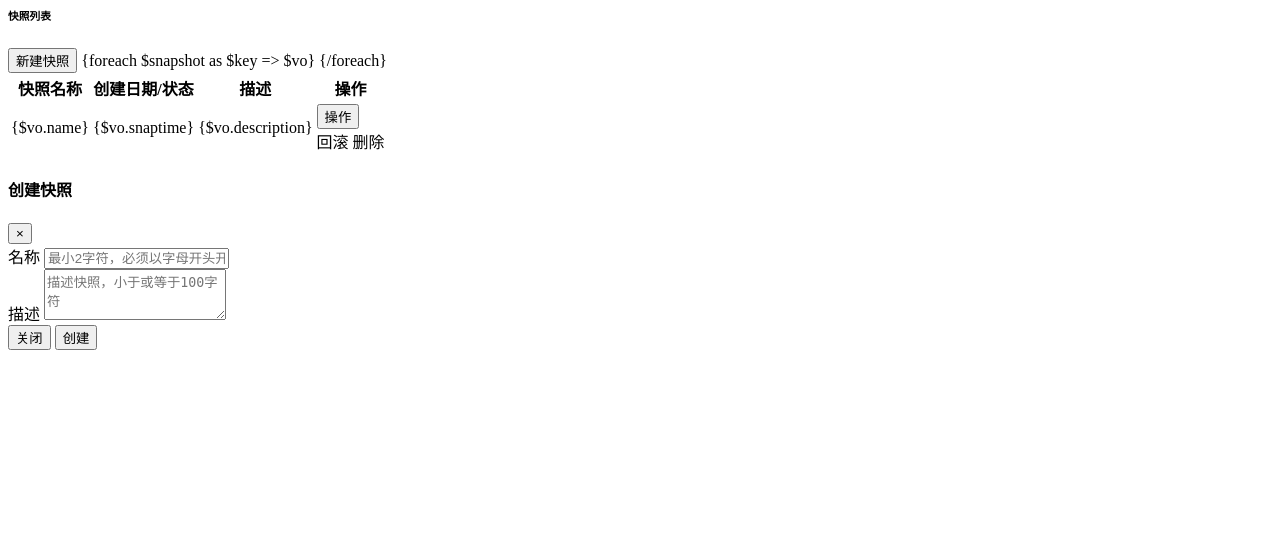
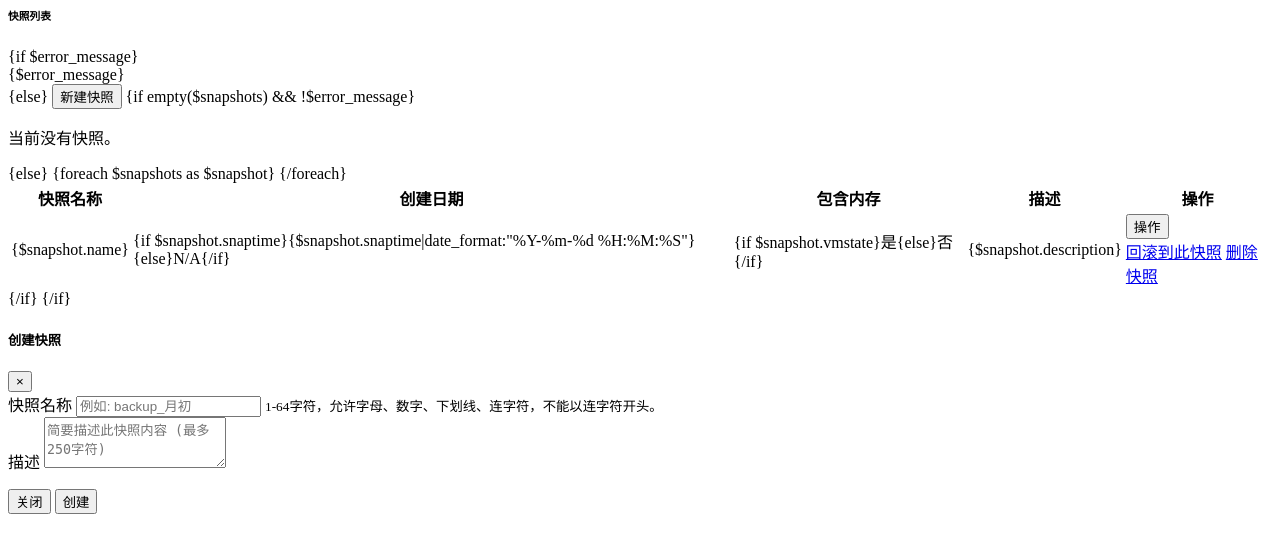
Before and after one commit to xkatld/zjmf-pve-lxc-server, a Django app: template templates/snapshot.html in a window 1280 px wide. Shown: the top 553 px of the page. Run offline with Django 3.2, Linux system fonts and the light colour scheme; the template is opened without the code that fills it, so the values that code supplies are empty.

Commit message:
Update snapshot.html

```diff
--- a/templates/snapshot.html
+++ b/templates/snapshot.html
@@ -1,247 +1,178 @@
-
-
-
-
 <div class="row">
     <div class="col-xl-12 col-xs-12">
         <div class="card shadow mb-4">
             <div class="card-header py-3">
                 <h6 class="m-0 font-weight-bold text-primary">快照列表</h6>
             </div>
-
-
-
-
-
-
-
             <div class="card-body table-responsive mx-table">
-
-       <button type="button" class="btn btn-success sm-text text-uppercase mb-2" data-toggle="modal" data-target="#myModal">新建快照</button>
-      <table class="table table-hover  t-text-dark--light-15 sm-text">
+                {if $error_message}
+                     <div class="alert alert-danger">{$error_message}</div>
+                {else}
+                    <button type="button" class="btn btn-success sm-text text-uppercase mb-2" data-toggle="modal" data-target="#create_snapshot_modal">新建快照</button>
+                    {if empty($snapshots) && !$error_message}
+                        <p>当前没有快照。</p>
+                    {else}
+                    <table class="table table-hover t-text-dark--light-15 sm-text">
                         <thead>
                         <tr>
-            <th scope="col">快照名称</th>
-            <th scope="col">创建日期/状态</th>
-            <th scope="col">描述</th>
-            <th scope="col">操作</th>
+                            <th>快照名称</th>
+                            <th>创建日期</th>
+                            <th>包含内存</th>
+                            <th>描述</th>
+                            <th>操作</th>
                         </tr>
                         </thead>
                         <tbody class="t-mt-15">
-           {foreach $snapshot as $key => $vo}
+                        {foreach $snapshots as $snapshot}
                         <tr>
-                    <td>
-                     {$vo.name}
-                    </td>
-                    <td>{$vo.snaptime}</td>
-                    <td>{$vo.description}</td>
+                            <td>{$snapshot.name}</td>
+                            <td>{if $snapshot.snaptime}{$snapshot.snaptime|date_format:"%Y-%m-%d %H:%M:%S"}{else}N/A{/if}</td>
+                            <td>{if $snapshot.vmstate}是{else}否{/if}</td>
+                            <td>{$snapshot.description}</td>
                             <td>
                                 <div class="dropdown">
-                      <button class="btn btn-success dropdown-toggle" type="button" data-toggle="dropdown" aria-haspopup="true"
-                        aria-expanded="false">
-                        操作<i class="mdi mdi-chevron-down"></i>
+                                    <button class="btn btn-primary btn-sm dropdown-toggle" type="button" data-toggle="dropdown" aria-haspopup="true" aria-expanded="false">
+                                        操作
                                     </button>
-                      <div class="dropdown-menu dropdown-menu-end" style="">
-                        <a class="dropdown-item" onclick="RollBACK('{$vo.name}')">回滚</a>
-                        <a class="dropdown-item" onclick="DeleteSnapshot('{$vo.name}')">删除</a>
-
+                                    <div class="dropdown-menu dropdown-menu-right">
+                                        <a class="dropdown-item" href="javascript:void(0);" onclick="rollbackSnapshot('{$snapshot.name}')">回滚到此快照</a>
+                                        <a class="dropdown-item" href="javascript:void(0);" onclick="deleteSnapshot('{$snapshot.name}')">删除快照</a>
                                     </div>
                                 </div>
                             </td>
                         </tr>
                         {/foreach}
-
                         </tbody>
                     </table>
-
-
+                    {/if}
+                {/if}
             </div>
-
-    <!-- 模态框（Modal） -->
-    <div class="modal fade" id="myModal" tabindex="-1" role="dialog" aria-labelledby="myModalLabel" aria-hidden="true">
-        <div class="modal-dialog">
-            <div class="modal-content">
-                <div class="modal-header">
-
-                    <h4 class="modal-title" id="myModalLabel">创建快照</h4>
-                    <button type="button" class="close" data-dismiss="modal" aria-hidden="true">&times;</button>
         </div>
-                <div class="modal-body">
-
-
-                      <div class="form-group">
-                        <label for="name">名称</label>
-                        <input type="text" class="form-control" id="Snapshot_name" placeholder="最小2字符，必须以字母开头开始，允许的字符: 'A-Z', 'a-z', '0-9', '_'">
-                      </div>
-
-                      <div class="form-group">
-                        <label for="name">描述</label>
-                        <textarea class="form-control" id="Snapshot_description" placeholder="描述快照，小于或等于100字符" rows="3"></textarea>
-                      </div>
-
-
-                    </div>
-                <div class="modal-footer">
-                    <button type="button" class="btn btn-default" data-dismiss="modal">关闭</button>
-                    <button type="button" class="btn btn-primary" onclick="CreateSnapshot()">创建</button>
-                </div>
-            </div><!-- /.modal-content -->
-        </div><!-- /.modal -->
     </div>
 </div>
 
+<div class="modal fade" id="create_snapshot_modal" tabindex="-1" role="dialog" aria-labelledby="createSnapshotModalLabel" aria-hidden="true">
+    <div class="modal-dialog" role="document">
+        <div class="modal-content">
+            <div class="modal-header">
+                <h5 class="modal-title" id="createSnapshotModalLabel">创建快照</h5>
+                <button type="button" class="close" data-dismiss="modal" aria-label="Close">
+                    <span aria-hidden="true">&times;</span>
+                </button>
             </div>
-    <script type="text/javascript" charset="utf-8">
+            <div class="modal-body">
+                <form id="create_snapshot_form">
+                    <div class="form-group">
+                        <label for="snapshot_name_input">快照名称</label>
+                        <input type="text" class="form-control" id="snapshot_name_input" name="name" placeholder="例如: backup_月初" required pattern="^[a-zA-Z0-9_][a-zA-Z0-9_-]{0,63}$">
+                        <small class="form-text text-muted">1-64字符，允许字母、数字、下划线、连字符，不能以连字符开头。</small>
+                    </div>
+                    <div class="form-group">
+                        <label for="snapshot_description_input">描述</label>
+                        <textarea class="form-control" id="snapshot_description_input" name="description" rows="3" placeholder="简要描述此快照内容 (最多250字符)"></textarea>
+                    </div>
+                </form>
+            </div>
+            <div class="modal-footer">
+                <button type="button" class="btn btn-secondary" data-dismiss="modal">关闭</button>
+                <button type="button" class="btn btn-primary" onclick="createSnapshot()">创建</button>
+            </div>
+        </div>
+    </div>
+</div>
 
-        function CreateSnapshot(){
-            name = Snapshot_name.value
-            description = Snapshot_description.value
+<script type="text/javascript">
+    function createSnapshot() {
+        var snapshotName = document.getElementById('snapshot_name_input').value;
+        var snapshotDescription = document.getElementById('snapshot_description_input').value;
 
-            var body = {"func":"create_snapshot","name":name,"description":description}
-            $.post("{$MODULE_CUSTOM_API}",body,function(data,status){
-
-
-
-                if(data.status=="200"){
-                    Swal.fire("成功", data.msg, "success");
-                    setTimeout(location.reload(),5000)
-                }else if(data.ErrMsg=="IllegalFormat"){
-                    Swal.fire("Oops！", "提交的表单不符合格式，请检查提交的表单是否符合提示中的格式。", "warning");
-                }else{
-                    Swal.fire("失败", "创建快照失败，如多次错误请联系管理员。", "error");
+        if (!snapshotName.match(/^[a-zA-Z0-9_][a-zA-Z0-9_-]{0,63}$/)) {
+            Swal.fire("错误", "快照名称不符合规范。", "error");
+            return;
+        }
+        if (snapshotDescription.length > 250) {
+            Swal.fire("错误", "快照描述过长 (最多250字符)。", "error");
+            return;
         }
 
+        var payload = {
+            func: "create_snapshot",
+            name: snapshotName,
+            description: snapshotDescription
+        };
 
-
-             })
+        $.post("{$MODULE_CUSTOM_API}", payload, function(response) {
+            if (response.success) {
+                Swal.fire("成功", response.message || "快照创建成功", "success").then(function() {
+                    location.reload();
+                });
+            } else {
+                Swal.fire("失败", response.message || "创建快照失败", "error");
+            }
+        }).fail(function() {
+            Swal.fire("网络错误", "请求后端接口失败", "error");
+        });
     }
 
-        function RollBACK(name){
-
+    function rollbackSnapshot(snapshotName) {
         Swal.fire({
-            	title: "快照回滚操作警告",
-            	html: "请确定您要回滚到快照："+name+" 吗？</br>如果确定回滚成功后请手动开机",
-            	icon: "warning",
+            title: '确认回滚?',
+            html: "您确定要将容器回滚到快照 <strong>" + snapshotName + "</strong> 吗？<br/>当前容器状态将被覆盖，此操作不可恢复！<br/>回滚成功后可能需要手动启动容器。",
+            icon: 'warning',
             showCancelButton: true,
-            	confirmButtonColor: "#DD6B55",
-            	confirmButtonText: "确定",
-            	cancelButtonText: "取消",
-            }).then((isConfirm) =>{
-            	if (isConfirm.value) {
-
-            	var body = {"func":"RollBACK_snapshot","name":name}
-                    $.post("{$MODULE_CUSTOM_API}",body,function(data,status){
-
-
-
-                        if(data.status=="200"){
-                            Swal.fire("成功", data.msg, "success");
-                            setTimeout(location.reload(),5000)
-                        }else{
-                            Swal.fire("失败", "快照回滚失败", "error");
+            confirmButtonColor: '#3085d6',
+            cancelButtonColor: '#d33',
+            confirmButtonText: '是的，回滚!',
+            cancelButtonText: '取消'
+        }).then((result) => {
+            if (result.isConfirmed) {
+                var payload = {
+                    func: "RollBACK_snapshot",
+                    name: snapshotName
+                };
+                $.post("{$MODULE_CUSTOM_API}", payload, function(response) {
+                    if (response.success) {
+                        Swal.fire("成功!", response.message || "快照已开始回滚。", "success").then(function() {
+                            location.reload();
+                        });
+                    } else {
+                        Swal.fire("回滚失败!", response.message || "回滚操作失败。", "error");
+                    }
+                }).fail(function() {
+                    Swal.fire("网络错误", "请求后端接口失败", "error");
+                });
+            }
+        });
     }
 
-
-
-                     })
-
-
-
+    function deleteSnapshot(snapshotName) {
+        Swal.fire({
+            title: '确认删除?',
+            text: "您确定要删除快照 " + snapshotName + " 吗？此操作不可恢复!",
+            icon: 'warning',
+            showCancelButton: true,
+            confirmButtonColor: '#d33',
+            cancelButtonColor: '#3085d6',
+            confirmButtonText: '是的，删除它!',
+            cancelButtonText: '取消'
+        }).then((result) => {
+            if (result.isConfirmed) {
+                var payload = {
+                    func: "delete_snapshot",
+                    name: snapshotName
+                };
+                $.post("{$MODULE_CUSTOM_API}", payload, function(response) {
+                    if (response.success) {
+                        Swal.fire("已删除!", response.message || "快照已删除。", "success").then(function() {
+                            location.reload();
+                        });
+                    } else {
+                        Swal.fire("删除失败!", response.message || "删除快照时发生错误。", "error");
+                    }
+                }).fail(function() {
+                    Swal.fire("网络错误", "请求后端接口失败", "error");
+                });
             }
         });
-
-
-
-
-
-
-
     }
-
-        function DeleteSnapshot(name){
-
-
-            Swal.fire({
-            	title: "快照删除操作警告",
-            	html: "您确定要删除掉这个快照吗？</br>快照名称："+name,
-            	icon: "warning",
-            	showCancelButton: true,
-            	confirmButtonColor: "#DD6B55",
-            	confirmButtonText: "确定",
-            	cancelButtonText: "取消"
-            }).then((isConfirm) =>{
-            	if (isConfirm.value) {
-
-                 var body = {"func":"delete_snapshot","name":name}
-                $.post("{$MODULE_CUSTOM_API}",body,function(data,status){
-
-                    if(data.status=="200"){
-                        Swal.fire("成功", data.msg, "success");
-                        setTimeout(location.reload(),5000)
-                    }else{
-                        Swal.fire("失败", "快照删除失败", "error");
-                    }
-
-
-
-                 })
-
-
-
-            	}
-            });
-
-
-
-
-
-
-        }
-
-
-
-
-
-        function ajax(options){
-        //创建一个ajax对象
-        var xhr = new XMLHttpRequest() || new ActiveXObject("Microsoft,XMLHTTP");
-        //数据的处理 {a:1,b:2} a=1&b=2;
-        if(typeof(options.data)!='string'){
-            var str = "";
-            for(var key in options.data){
-                str+="&"+key+"="+options.data[key];
-            }
-            str = str.slice(1)
-        }else{
-            var str = options.data;
-        }
-
-        options.dataType=options.dataType||'json';
-        if(options.type == "get"){
-            var url = options.url+"?"+str;
-            xhr.open("get",url);
-            xhr.setRequestHeader("Authorization","JWT {$Think.get.jwt}");
-            xhr.send();
-        }else if(options.type == "post"){
-            xhr.open("post",options.url);
-            xhr.setRequestHeader("content-type","application/x-www-form-urlencoded");
-            xhr.setRequestHeader("Authorization","JWT {$Think.get.jwt}");
-            xhr.send(str)
-        }
-        //监听
-        xhr.onreadystatechange = function(){
-            //当请求成功的时候
-            if(xhr.readyState == 4 && xhr.status == 200){
-                var d = xhr.responseText;
-                d = JSON.parse(d);
-                //将请求的数据传递给成功回调函数
-                options.success&&options.success(d,xhr.responseXML)
-            }else if(xhr.status != 200){
-                //当失败的时候将服务器的状态传递给失败的回调函数
-                options.error&&options.error(xhr.status);
-            }
-        }
-    }
-
-
 </script>
```
Lines whose indentation alone changed are shown as unchanged.
